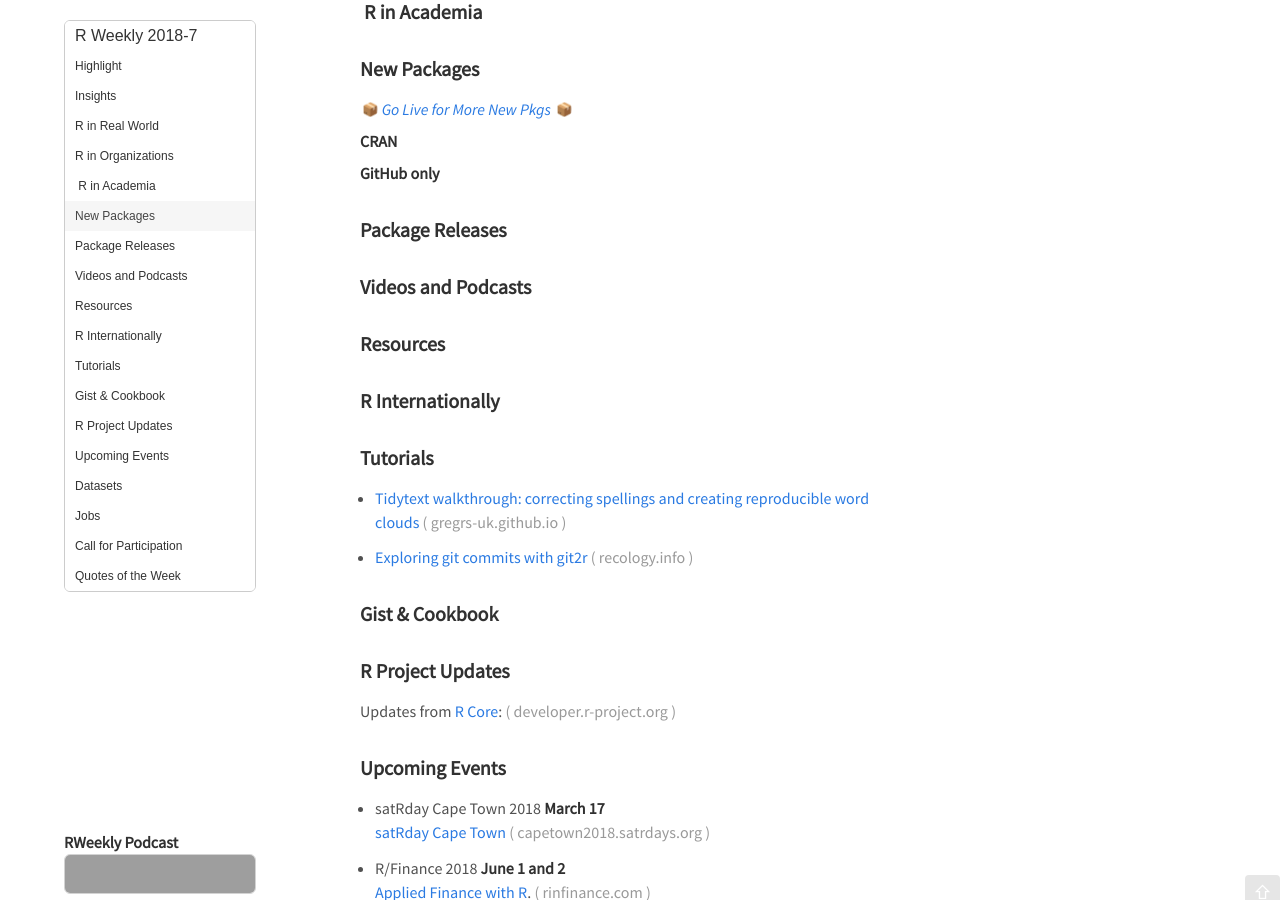
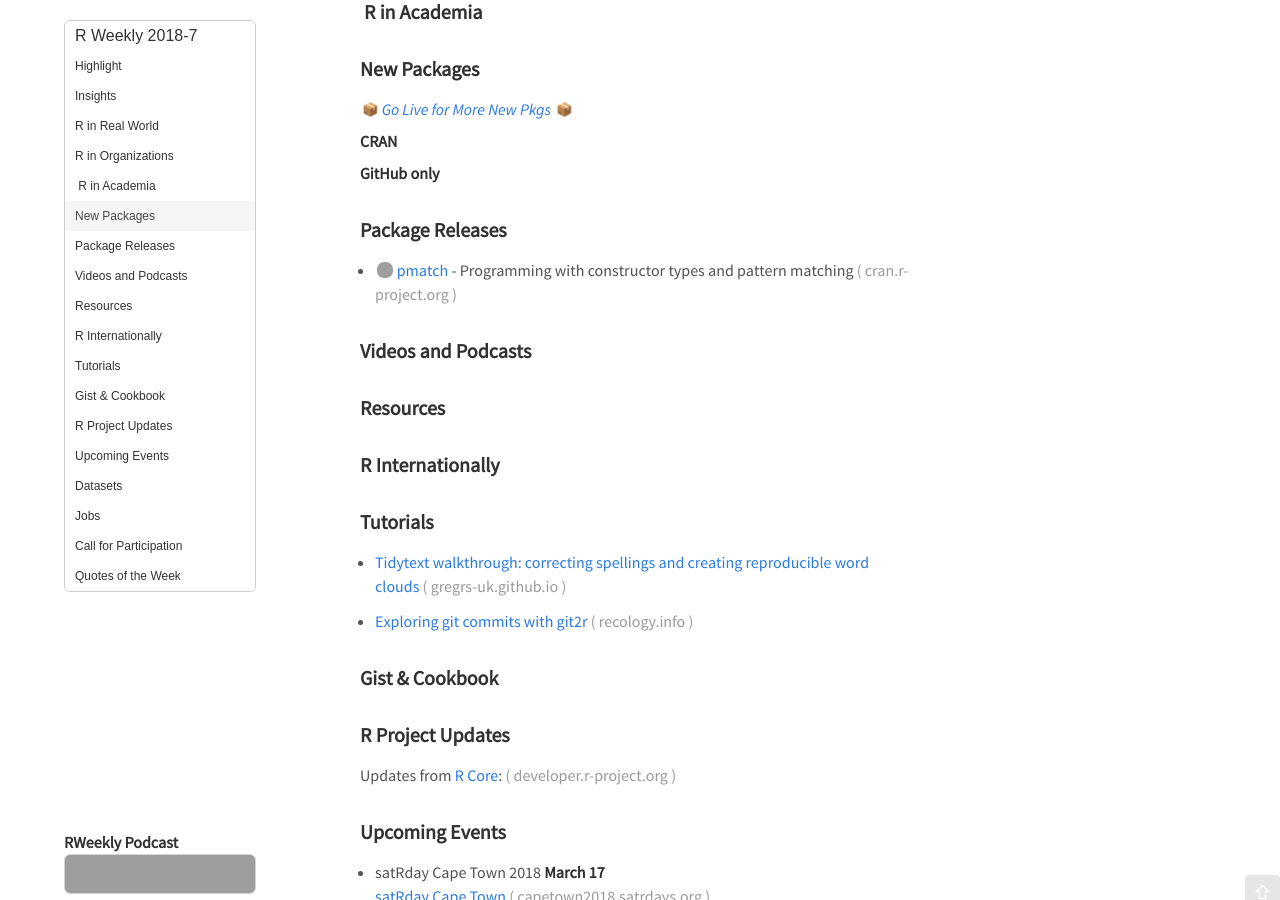
Before and after one commit to rweekly/rweekly.org, a Jekyll site: the page built from draft.md, in a window 1280 px wide and 900 px high, scrolled down 564 px. Built offline with Jekyll 4.4.1, drawn with Linux system fonts in a browser that asks for light colours; emoji names are drawn with the system emoji font; comment, search, counter and statistics services are not loaded; grey boxes are pictures that could not be loaded.

Commit message:
new release of pmatch

```diff
--- a/draft.md
+++ b/draft.md
@@ -46,6 +46,7 @@ Release Date: 2018-2-12
 
 ### Package Releases
 
++ <img class='emoji' src="https://link.rweekly.org/c" width='20' /> [pmatch](https://cran.r-project.org/web/packages/pmatch/index.html) - Programming with constructor types and pattern matching
 
 
 ###  Videos and Podcasts
```
